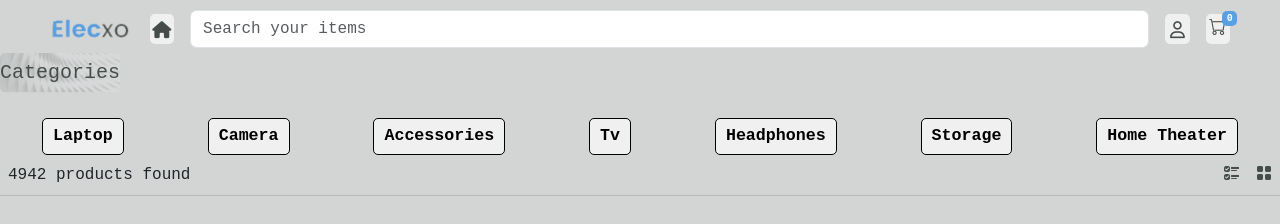
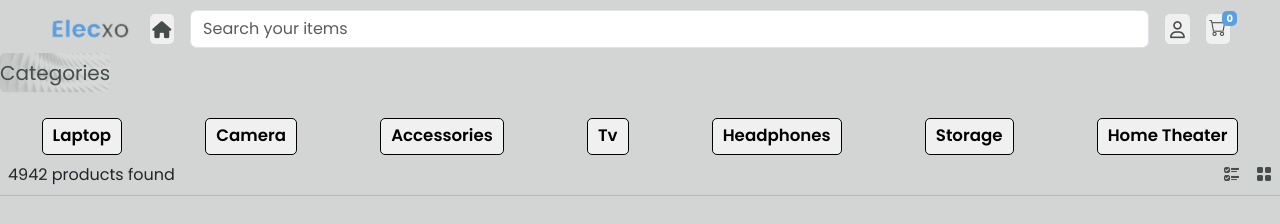
Before and after one commit to SeniorCub/E-commerce, a website: page Public/products.html in a window 1280 px wide. Drawn offline with nearby package versions, Linux system fonts and the light colour scheme.

Commit message:
Add Poppins font and update CSS styles

```diff
--- a/Public/dashboard.css
+++ b/Public/dashboard.css
@@ -1,7 +1,9 @@
+@import url('https://fonts.googleapis.com/css2?family=Poppins:ital,wght@0,100;0,200;0,300;0,400;0,500;0,600;0,700;0,800;0,900;1,100;1,200;1,300;1,400;1,500;1,600;1,700;1,800;1,900&display=swap');
 *{
+     margin: 0;
      padding: 0;
-     margin: 0;
      box-sizing: border-box;
+     font-family: "Poppins", sans-serif;
 }
 body{
      overflow-x: hidden;
--- a/Public/products.css
+++ b/Public/products.css
@@ -1,7 +1,9 @@
+@import url('https://fonts.googleapis.com/css2?family=Poppins:ital,wght@0,100;0,200;0,300;0,400;0,500;0,600;0,700;0,800;0,900;1,100;1,200;1,300;1,400;1,500;1,600;1,700;1,800;1,900&display=swap');
 *{
+     margin: 0;
      padding: 0;
-     margin: 0;
      box-sizing: border-box;
+     font-family: "Poppins", sans-serif;
 }
 body{
      overflow-x: hidden;
```
